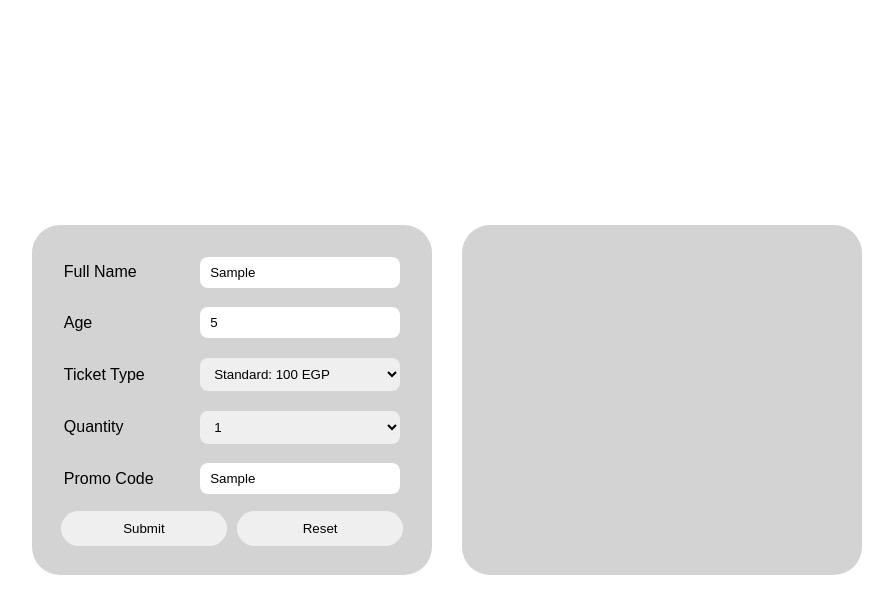
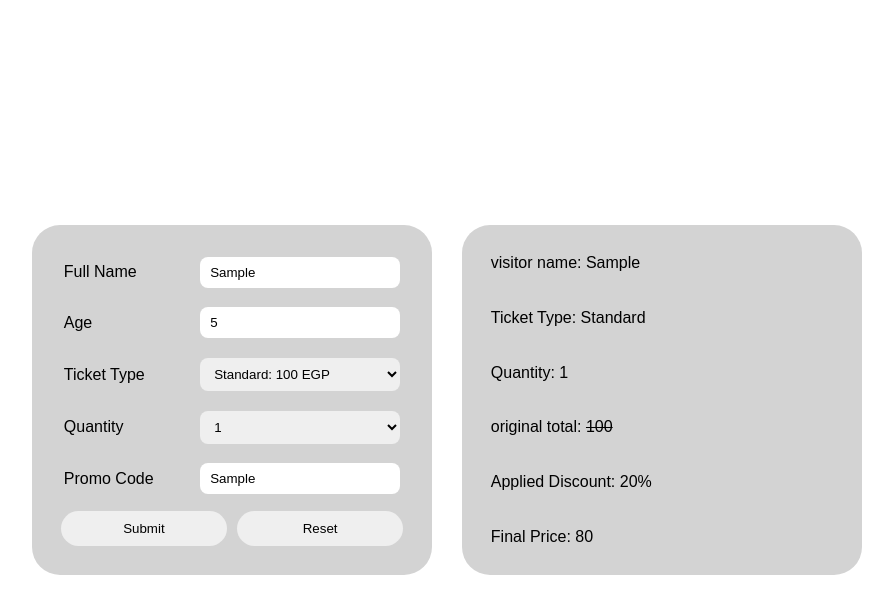
Before and after one commit to OmarSheta2011/mission-5, a plain HTML site: page index.html in a window 1280 px wide. Both pictures are taken after typing "Sample", "5", "Sample" into the empty fields and a click on the input "Submit". Shown: the whole page, without its empty margins (193-1086 px from the left). Drawn offline with Linux system fonts and the light colour scheme.

Commit message:
mission main requirments done

```diff
--- a/index.html
+++ b/index.html
@@ -42,7 +42,7 @@
         <input type="reset" class="reset-btn" value="Reset" />
       </div>
     </form>
-    <div class="ticket"></div>
+    <div class="ticket"><p>please fill in the form</p></div>
     <script src="script.js"></script>
   </body>
 </html>
--- a/script.js
+++ b/script.js
@@ -36,7 +36,15 @@ function loadPage() {
     if (age < 13) discount = 0.2;
     else if (promoCode === "ACCIO10") discount = 0.1;
 
-    const priceAfterDiscount = ticketPrice - ticketPrice * discount;
+    const priceAfterDiscount = originalPrice - originalPrice * discount;
+
+    ticketElem.innerHTML = `
+      <p>visitor name: ${name}</p>
+      <p>Ticket Type: ${type}</p>
+      <p>Quantity: ${quantity}</p>
+      <p>original total: <strike>${originalPrice}</strike></p>
+      <p>Applied Discount: ${ `${discount * 100}` + '%'}</p>
+      <p>Final Price: ${priceAfterDiscount}</p>`;
   });
 }
 
```
